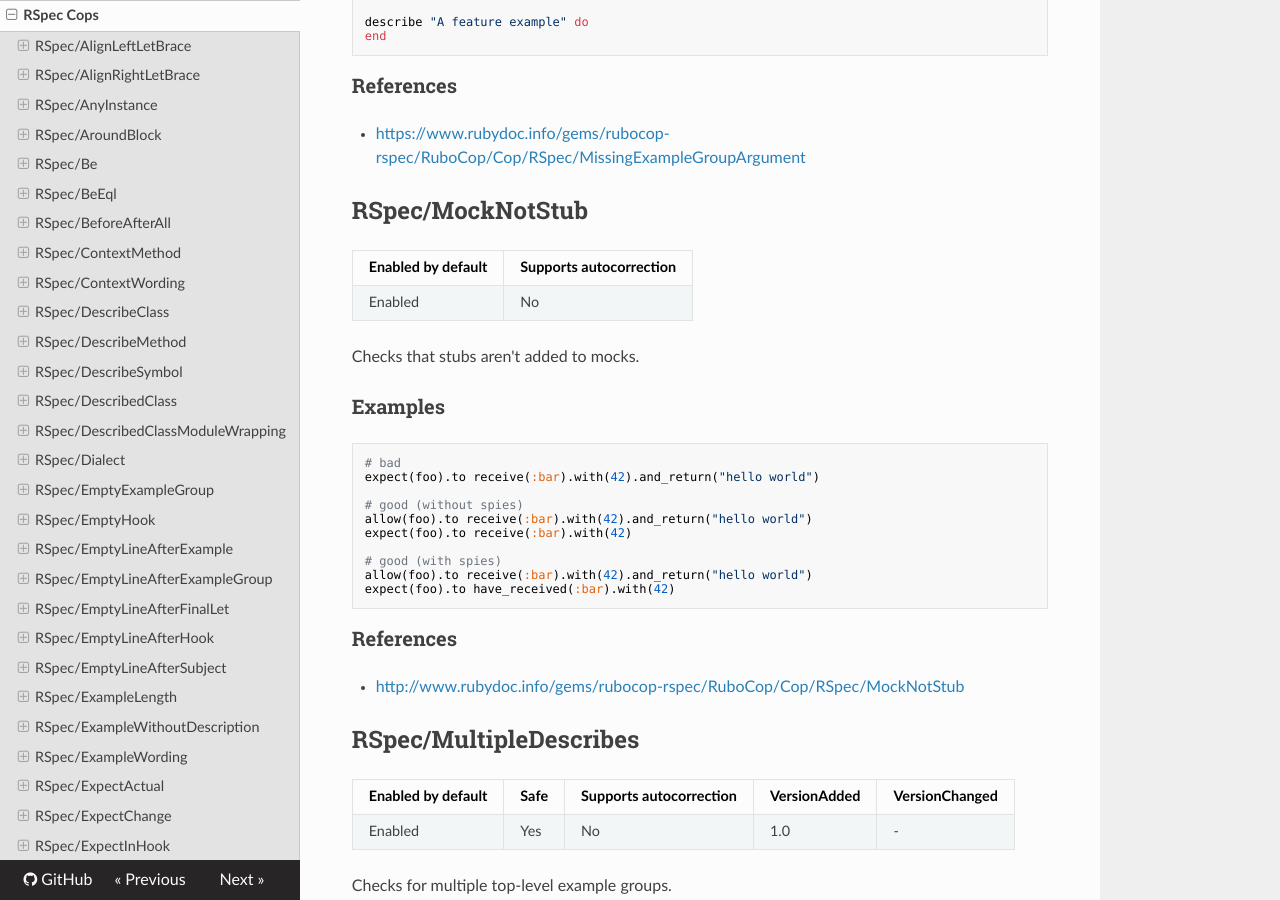
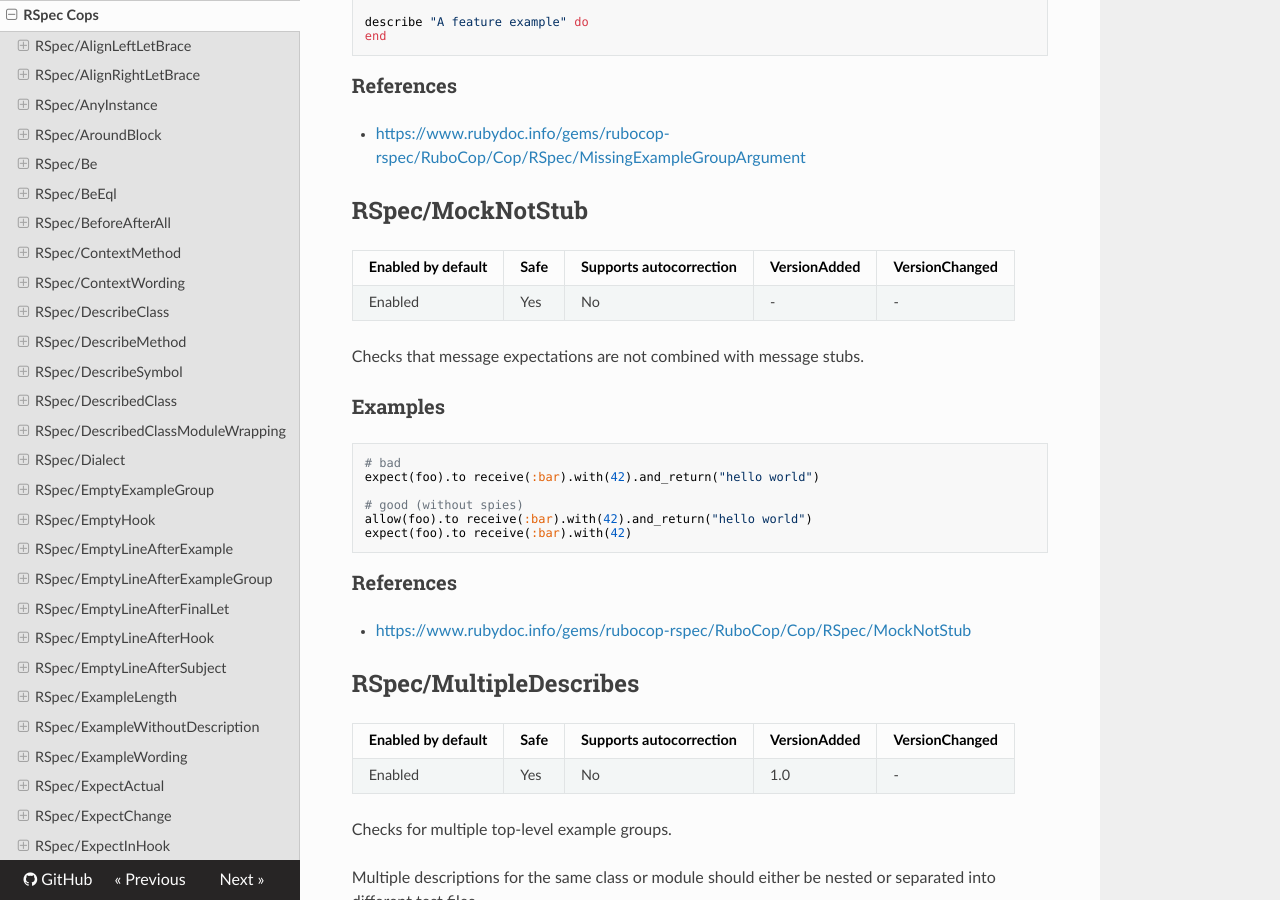
Before and after one commit to rubocop/rubocop-rspec, an MkDocs documentation site: the page built from manual/cops_rspec.md, in a window 1280 px wide and 900 px high, scrolled down 38923 px. Built offline with MkDocs 1.6.1, drawn with Linux system fonts in a browser that asks for light colours; nearby versions of some CDN libraries; old or Windows-style settings are respelled for this version of MkDocs.

Commit message:
fixup! Clarify what the cop does

````diff
--- a/manual/cops_rspec.md
+++ b/manual/cops_rspec.md
@@ -2029,11 +2029,11 @@ end
 
 ## RSpec/MockNotStub
 
-Enabled by default | Supports autocorrection
---- | ---
-Enabled | No
-
-Checks that stubs aren't added to mocks.
+Enabled by default | Safe | Supports autocorrection | VersionAdded | VersionChanged
+--- | --- | --- | --- | ---
+Enabled | Yes | No | - | -
+
+Checks that message expectations are not combined with message stubs.
 
 ### Examples
 
@@ -2044,15 +2044,11 @@ expect(foo).to receive(:bar).with(42).and_return("hello world")
 # good (without spies)
 allow(foo).to receive(:bar).with(42).and_return("hello world")
 expect(foo).to receive(:bar).with(42)
-
-# good (with spies)
-allow(foo).to receive(:bar).with(42).and_return("hello world")
-expect(foo).to have_received(:bar).with(42)
-```
-
-### References
-
-* [http://www.rubydoc.info/gems/rubocop-rspec/RuboCop/Cop/RSpec/MockNotStub](http://www.rubydoc.info/gems/rubocop-rspec/RuboCop/Cop/RSpec/MockNotStub)
+```
+
+### References
+
+* [https://www.rubydoc.info/gems/rubocop-rspec/RuboCop/Cop/RSpec/MockNotStub](https://www.rubydoc.info/gems/rubocop-rspec/RuboCop/Cop/RSpec/MockNotStub)
 
 ## RSpec/MultipleDescribes
 
````
Also changed, not shown: 2 other files.
